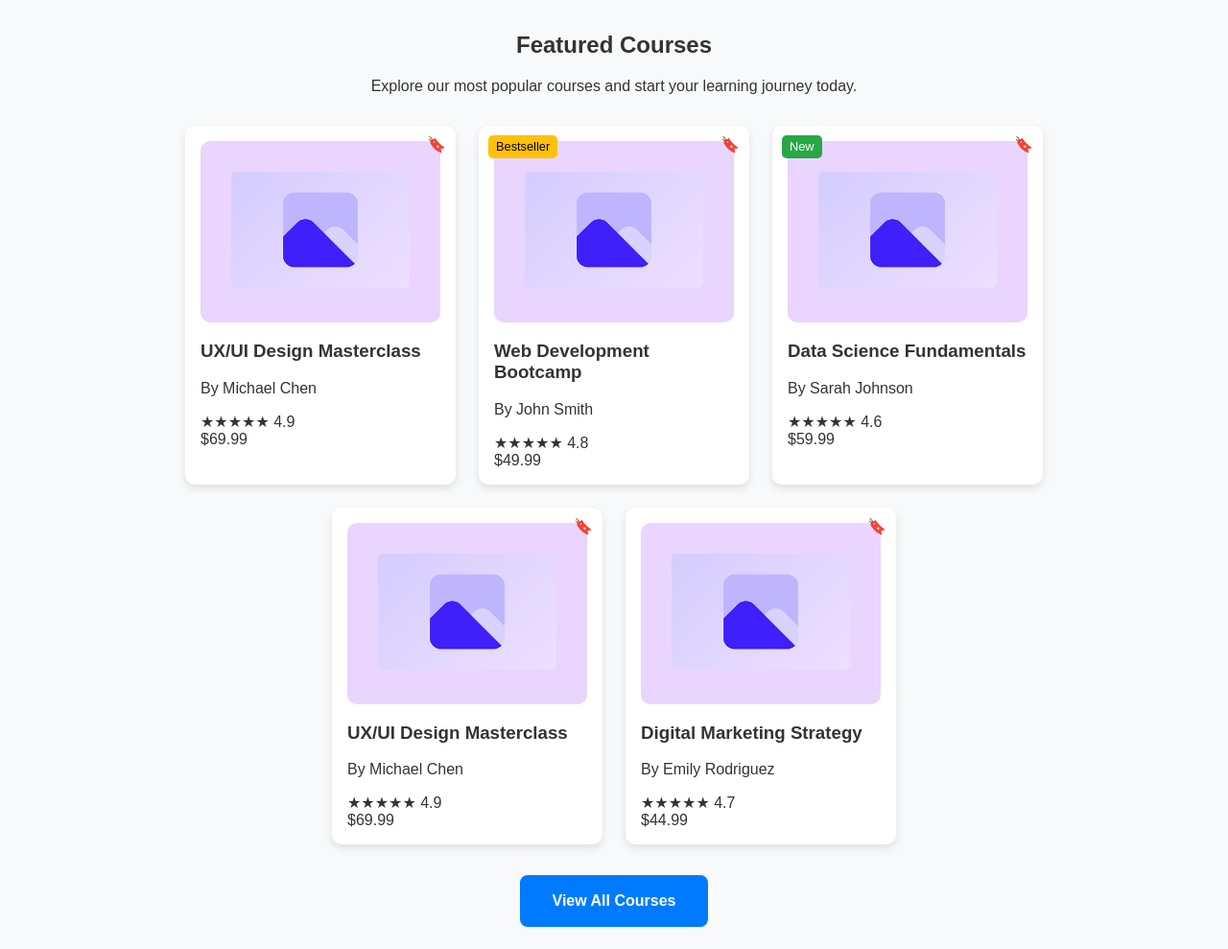
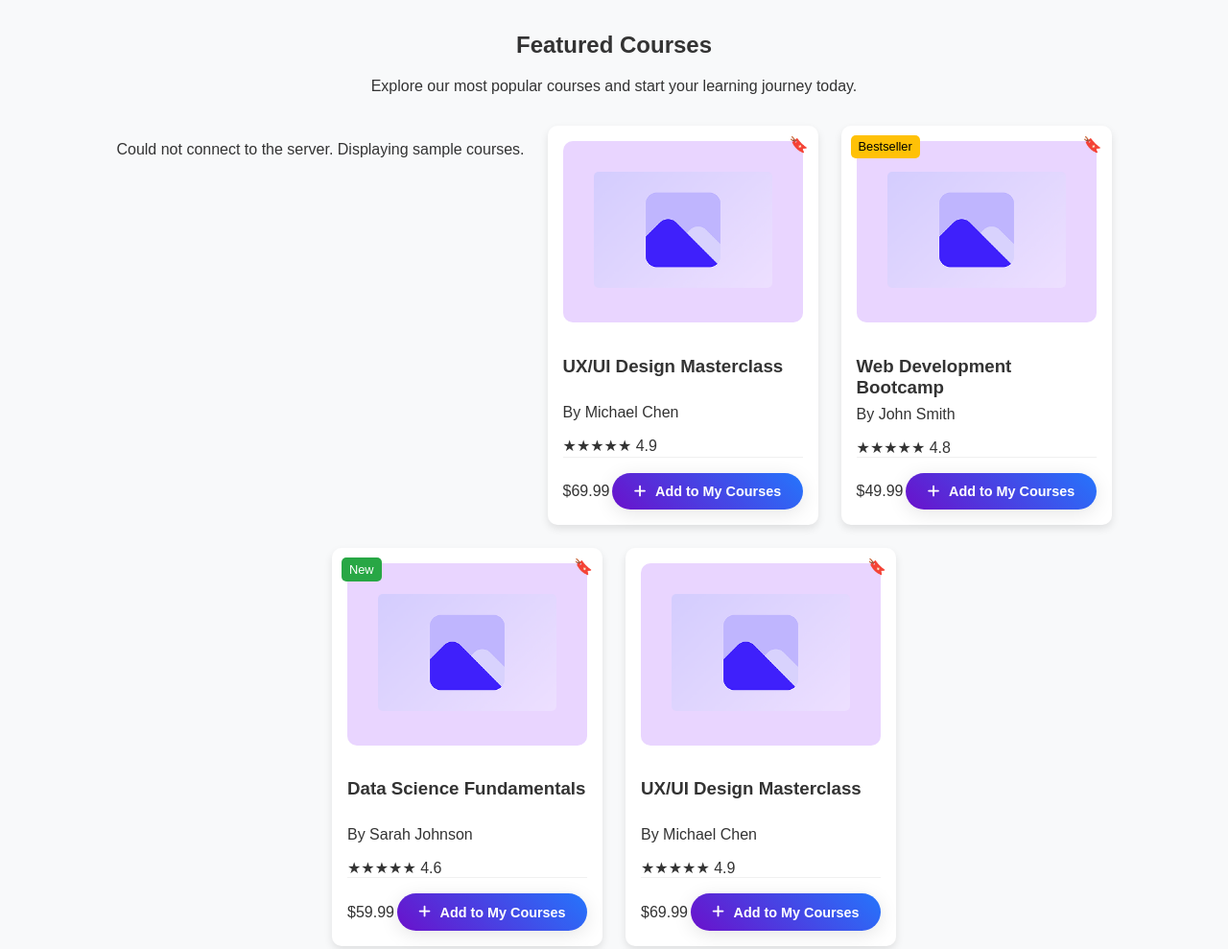
Before and after one commit to Monther5/web_project, a plain HTML site: page index.html in a window 1280 px wide. Shown: the part 640-1629 px from the top of the page at 96% size. Drawn offline with Linux system fonts and the light colour scheme; no server answers.

Commit message:
almost done  ⚡

```diff
--- a/css/style.css
+++ b/css/style.css
@@ -169,6 +169,7 @@ section {
 }
 
 .view-all-courses,
+.view-less-courses,
 .view-all-categories {
     display: inline-block;
     text-decoration: none;
@@ -185,6 +186,7 @@ section {
 }
 
 .view-all-courses:hover,
+.view-less-courses:hover,
 .view-all-categories:hover {
     transform: translateY(-2px);
     box-shadow: 0 4px 8px rgba(0,0,0,0.2);
@@ -201,11 +203,83 @@ section {
     padding: 1rem;
     position: relative;
     transition: transform 0.3s ease, box-shadow 0.3s ease;
+    display: flex;
+    flex-direction: column;
 }
 
 .course-card:hover {
     transform: translateY(-10px);
     box-shadow: 0 8px 16px rgba(0,0,0,0.2);
+}
+
+.course-card h3 {
+    /* Set a minimum height to accommodate 2 lines of text, preventing misalignment */
+    min-height: 42px;
+    margin-bottom: 0.5rem;
+}
+
+.course-card p {
+    margin-top: 0;
+}
+
+.card-footer {
+    display: flex;
+    justify-content: space-between;
+    align-items: center;
+    margin-top: auto; /* This pushes the footer to the bottom */
+    padding-top: 1rem;
+    border-top: 1px solid #f0f0f0;
+}
+
+.add-to-cart-btn {
+    background: linear-gradient(45deg, #6a11cb 0%, #2575fc 100%);
+    color: white;
+    border: none;
+    padding: 0.7rem 1.4rem;
+    border-radius: 50px;
+    cursor: pointer;
+    font-size: 0.9rem;
+    font-weight: 600;
+    display: flex;
+    align-items: center;
+    gap: 0.6rem;
+    transition: all 0.4s cubic-bezier(0.25, 0.8, 0.25, 1);
+    box-shadow: 0 4px 20px rgba(0, 0, 0, 0.1);
+    position: relative;
+    overflow: hidden;
+}
+
+.add-to-cart-btn .fas {
+    transition: transform 0.3s ease;
+}
+
+.add-to-cart-btn:hover {
+    transform: translateY(-4px) scale(1.02);
+    box-shadow: 0 8px 25px rgba(0, 0, 0, 0.15);
+}
+
+.add-to-cart-btn:hover .fas {
+    transform: rotate(90deg);
+}
+
+.add-to-cart-btn::before {
+    content: '';
+    position: absolute;
+    top: 0;
+    left: -100%;
+    width: 100%;
+    height: 100%;
+    background: linear-gradient(120deg, transparent, rgba(255, 255, 255, 0.3), transparent);
+    transition: left 0.6s ease;
+}
+
+.add-to-cart-btn:hover::before {
+    left: 100%;
+}
+
+.add-to-cart-btn:active {
+    transform: translateY(-1px) scale(1);
+    box-shadow: 0 2px 10px rgba(0, 0, 0, 0.1);
 }
 
 .course-card .image-container {
--- a/index.html
+++ b/index.html
@@ -45,6 +45,7 @@
                 <!-- Course cards will be dynamically inserted here -->
             </div>
             <button class="view-all-courses">View All Courses</button>
+            <button class="view-less-courses" style="display: none;">View Less Courses</button>
         </section>
 
         <section class="browse-categories">
--- a/js/main.js
+++ b/js/main.js
@@ -1,11 +1,100 @@
 document.addEventListener('DOMContentLoaded', () => {
-    const courses = [
+    const API_URL = 'https://web-project-backend-6yfh.onrender.com/api/';
+    let allCourses = []; // Will hold all courses after fetch
+
+    async function fetchFeaturedCourses() {
+        try {
+            const response = await fetch(`${API_URL}courses`);
+            if (!response.ok) {
+                throw new Error(`HTTP error! status: ${response.status}`);
+            }
+            allCourses = await response.json();
+            renderFeaturedCourses(allCourses.slice(0, 4)); // Initially render only 4
+        } catch (error) {
+            console.error("Could not fetch featured courses:", error);
+            // Fallback to mock data if API fails
+            const mockCourses = [
                 { title: 'UX/UI Design Masterclass', author: 'Michael Chen', rating: 4.9, reviews: 987, price: 69.99, originalPrice: 220.99, image: 'assets/images/div.png' },
                 { title: 'Web Development Bootcamp', author: 'John Smith', rating: 4.8, price: 49.99, bestseller: true, image: 'assets/images/div.png' },
                 { title: 'Data Science Fundamentals', author: 'Sarah Johnson', rating: 4.6, price: 59.99, new: true, image:'assets/images/div.png' },
                 { title: 'UX/UI Design Masterclass', author: 'Michael Chen', rating: 4.9, price: 69.99, image: 'assets/images/div.png' },
                 { title: 'Digital Marketing Strategy', author: 'Emily Rodriguez', rating: 4.7, price: 44.99, image: 'assets/images/div.png' }
             ];
+            allCourses = mockCourses; // Store all mock courses
+            renderFeaturedCourses(allCourses.slice(0, 4)); // Initially render only 4
+            const coursesContainer = document.querySelector('.courses-container');
+            if(coursesContainer) {
+                const errorMessage = document.createElement('p');
+                errorMessage.className = 'error-message';
+                errorMessage.textContent = 'Could not connect to the server. Displaying sample courses.';
+                coursesContainer.prepend(errorMessage);
+            }
+        }
+    }
+
+    function renderFeaturedCourses(courses) {
+        const coursesContainer = document.querySelector('.courses-container');
+        coursesContainer.innerHTML = ''; // Clear existing content
+        courses.forEach(course => {
+            const courseCard = document.createElement('div');
+            courseCard.className = 'course-card';
+
+            let badges = '';
+            if(course.bestseller) badges += `<div class="bestseller-badge">Bestseller</div>`;
+            if(course.new) badges += `<div class="new-badge">New</div>`;
+
+            // Construct the full image URL if image_url is provided, otherwise use a default image
+            const imageUrl = course.image_url
+                ? `https://web-project-backend-6yfh.onrender.com${course.image_url}`
+                : 'assets/images/div.png';
+
+            courseCard.innerHTML = `
+                ${badges}
+                <div class="image-container">
+                    <img src="${imageUrl}" alt="${course.title}">
+                </div>
+                <span class="bookmark">&#128278;</span>
+                <h3>${course.title}</h3>
+                <p>By ${course.author}</p>
+                <div class="rating">
+                    <span>${'★'.repeat(Math.round(course.rating))}${'☆'.repeat(5 - Math.round(course.rating))}</span>
+                    <span>${course.rating}</span>
+                </div>
+                <div class="card-footer">
+                    <div class="price">
+                        <span>$${course.price}</span>
+                    </div>
+                    <button class="add-to-cart-btn"><i class="fas fa-plus"></i> Add to My Courses</button>
+                </div>
+            `;
+            coursesContainer.appendChild(courseCard);
+        });
+
+        document.querySelectorAll('.bookmark').forEach(bookmark => {
+            bookmark.addEventListener('click', () => {
+                bookmark.classList.toggle('bookmarked');
+            });
+        });
+    }
+
+    const viewAllCoursesButton = document.querySelector('.view-all-courses');
+    const viewLessCoursesButton = document.querySelector('.view-less-courses');
+
+    if (viewAllCoursesButton && viewLessCoursesButton) {
+        viewAllCoursesButton.addEventListener('click', (e) => {
+            e.preventDefault(); // Prevent default anchor behavior
+            renderFeaturedCourses(allCourses); // Render all courses
+            viewAllCoursesButton.style.display = 'none'; // Hide the button
+            viewLessCoursesButton.style.display = 'inline-block'; // Show the "View Less" button
+        });
+
+        viewLessCoursesButton.addEventListener('click', (e) => {
+            e.preventDefault();
+            renderFeaturedCourses(allCourses.slice(0, 4)); // Render first 4 courses
+            viewLessCoursesButton.style.display = 'none'; // Hide the "View Less" button
+            viewAllCoursesButton.style.display = 'inline-block'; // Show the "View All" button
+        });
+    }
 
     const categories = [
         { name: 'Development', courses: 1245, icon: '<i class="fas fa-code"></i>' },
@@ -22,35 +111,8 @@ document.addEventListener('DOMContentLoaded', () => {
         { name: 'Jessica Martinez', title: 'UX Designer', rating: 5, feedback: 'I\'ve taken several design courses on different platforms, but the UX/UI Design Masterclass on CourseHub was by far the most comprehensive. The portfolio projects helped me land my dream job at a tech startup.', image: 'assets/images/a1029126-8e1e-41b7-8179-8b454f2b3446.png' }
     ];
 
-    const coursesContainer = document.querySelector('.courses-container');
-    courses.forEach(course => {
-        const courseCard = document.createElement('div');
-        courseCard.className = 'course-card';
-
-        let badges = '';
-        if(course.bestseller) badges += `<div class="bestseller-badge">Bestseller</div>`;
-        if(course.new) badges += `<div class="new-badge">New</div>`;
-
-        courseCard.innerHTML = `
-            ${badges}
-            <div class="image-container">
-                <img src="${course.image}" alt="${course.title}">
-            </div>
-            <span class="bookmark">&#128278;</span>
-            <h3>${course.title}</h3>
-            <p>By ${course.author}</p>
-            <div class="rating">
-                <span>${'★'.repeat(Math.round(course.rating))}${'☆'.repeat(5 - Math.round(course.rating))}</span>
-                <span>${course.rating}</span>
-            </div>
-            <div class="price">
-                <span>$${course.price}</span>
-            </div>
-        `;
-        coursesContainer.appendChild(courseCard);
-    });
-
     const categoriesContainer = document.querySelector('.categories-container');
+    if (categoriesContainer) {
         categories.forEach(category => {
             const categoryCard = document.createElement('div');
             categoryCard.className = 'category-card';
@@ -61,6 +123,7 @@ document.addEventListener('DOMContentLoaded', () => {
             `;
             categoriesContainer.appendChild(categoryCard);
         });
+    }
 
     const testimonialsContainer = document.querySelector('.testimonials-container');
     testimonials.forEach(testimonial => {
@@ -79,13 +142,6 @@ document.addEventListener('DOMContentLoaded', () => {
         `;
         testimonialsContainer.appendChild(testimonialCard);
     });
-
-    document.querySelectorAll('.bookmark').forEach(bookmark => {
-        bookmark.addEventListener('click', () => {
-            bookmark.classList.toggle('bookmarked');
-        });
-    });
-
 
     const menuToggle = document.querySelector('header .menu-toggle');
     const navMenu = document.querySelector('header nav ul');
@@ -146,4 +202,7 @@ document.addEventListener('DOMContentLoaded', () => {
         observer.observe(testimonialSection);
     }
 
+    // Initial fetch of featured courses
+    fetchFeaturedCourses();
+
 });
```
Also changed, not shown: css/signin.css (added). Lines whose indentation alone changed are shown as unchanged.
